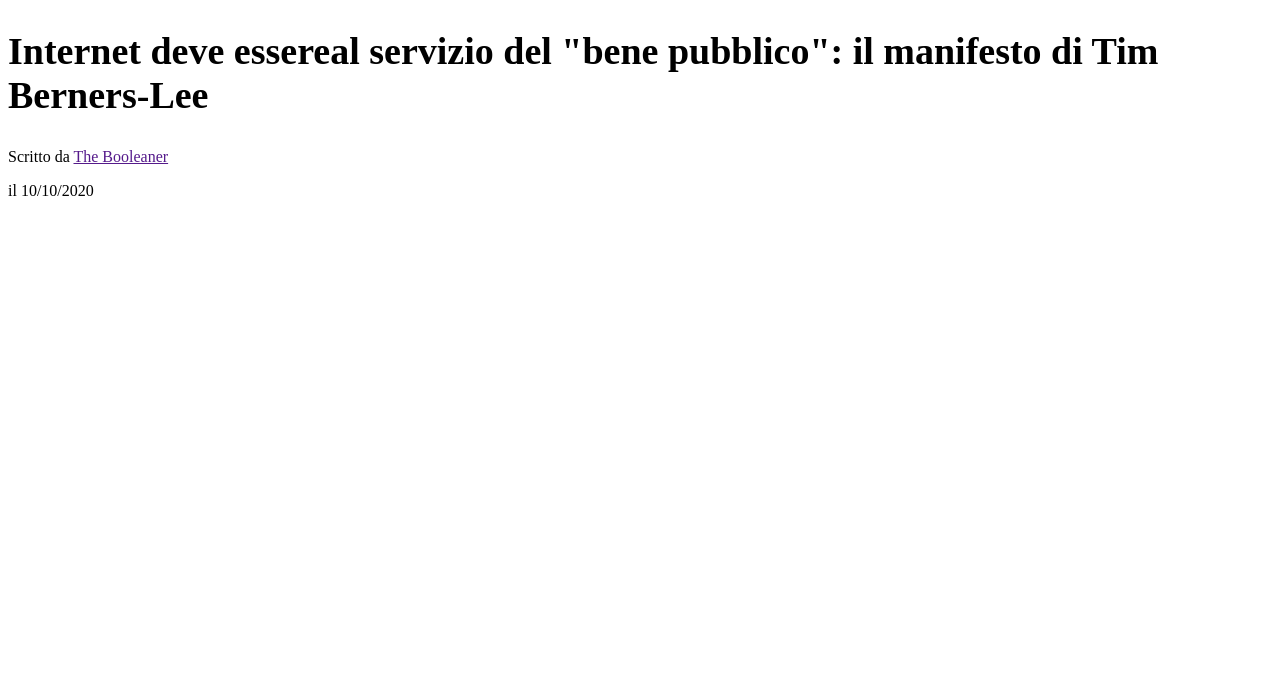
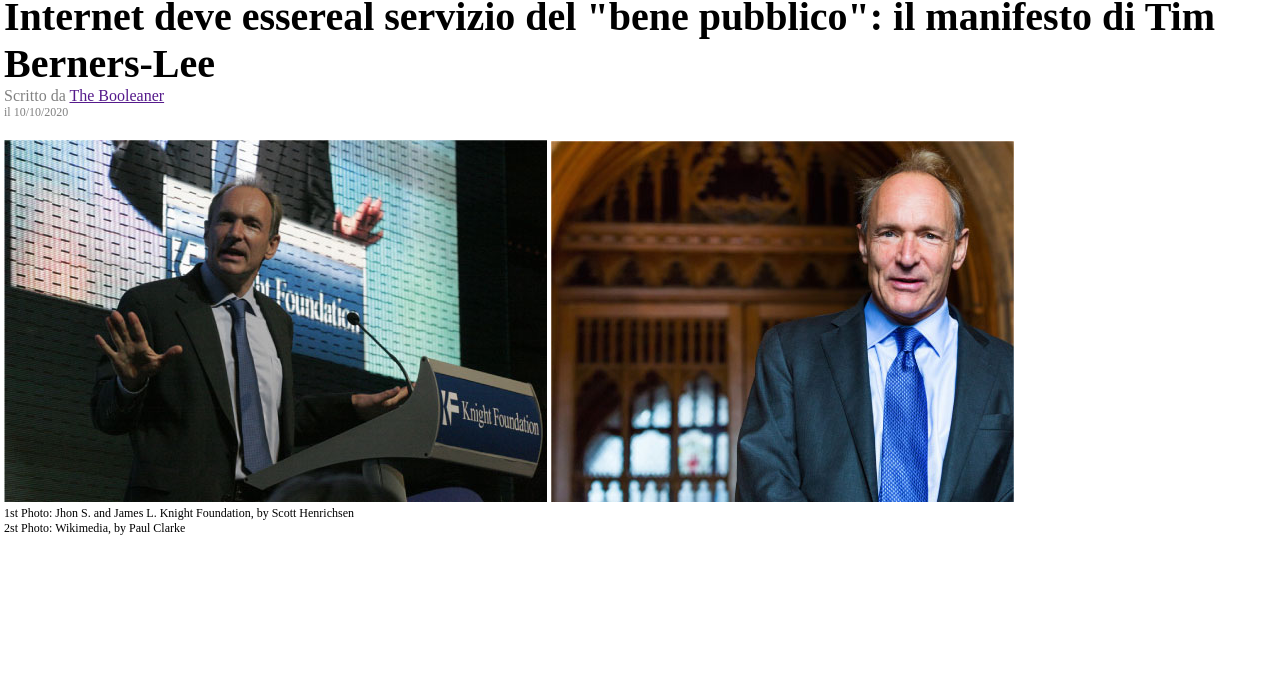
Before and after one commit to francescogentile25/html-css-booleaner, a plain HTML site: page index.html in a window 1280 px wide. Shown: the part 111-800 px from the top of the page. Drawn offline with Linux system fonts and the light colour scheme.

Commit message:
sectiion galleria completata

```diff
--- a/css/style.css
+++ b/css/style.css
@@ -1,3 +1,12 @@
+*{
+    margin: 0;
+    padding: 0;
+    box-sizing: border-box;
+}
+
+main,footer{
+    margin: 4px;
+}
 .header-container{
     background-color: #2eacf9;
     background-image: url("../img/pattern.png");
@@ -11,5 +20,19 @@
     margin-top: 50px;
 }
 .title{
-    font-size: 38px;
+    font-size: 40px;
 }
+.author{
+    color: grey;
+}
+.realization-data{
+    font-size: 12px;
+    color: grey;
+}
+
+.gallery{
+    margin-top: 20px;
+}
+.photo-description{
+    font-size: 12px;
+}
--- a/index.html
+++ b/index.html
@@ -14,13 +14,24 @@
         </div>
     </header>
     <main>
+        <!-- TITOLO -->
         <section>
             <h1 class="title">Internet deve essereal servizio del "bene pubblico": il manifesto di Tim Berners-Lee </h1>
-            <p>Scritto da
+            <p class="author">Scritto da
                 <a href="">The Booleaner</a>
             </p>
-            <p>il 10/10/2020</p>
+            <p class="realization-data">il 10/10/2020</p>
         </section>
+        <!-- GALLERIA -->
+        <div class="gallery">
+            <figure>
+                <img src="img/tim-1.jpg" alt="tim-1">
+                <img src="img/tim-2.jpg" alt="tim-2">
+                <figcaption class="photo-description">1st Photo: Jhon S. and James L. Knight Foundation, by Scott Henrichsen</figcaption>
+                <figcaption class="photo-description">2st Photo: Wikimedia, by Paul Clarke</figcaption>
+            </figure>
+        </div>
+
     </main>
 
 </body>
```
